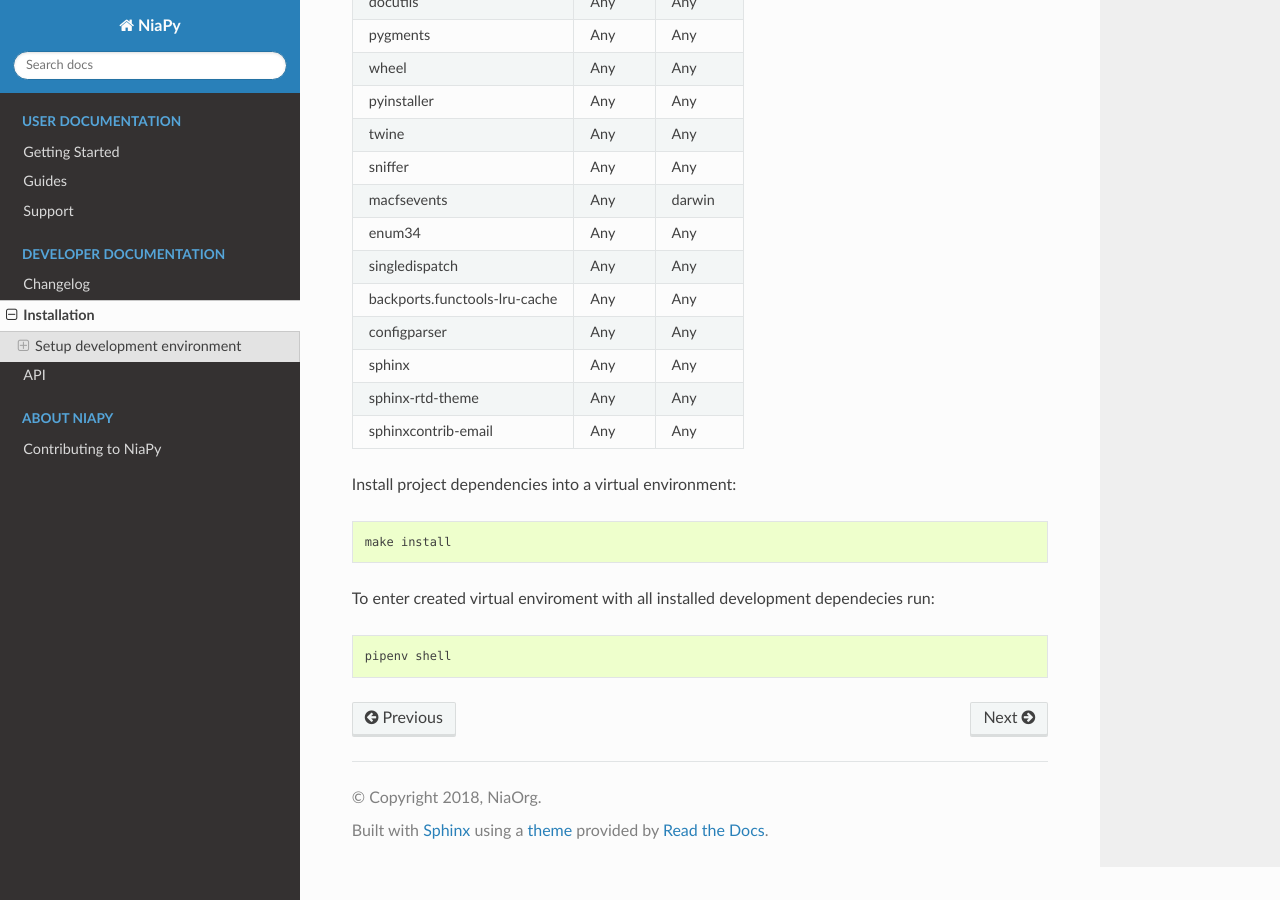
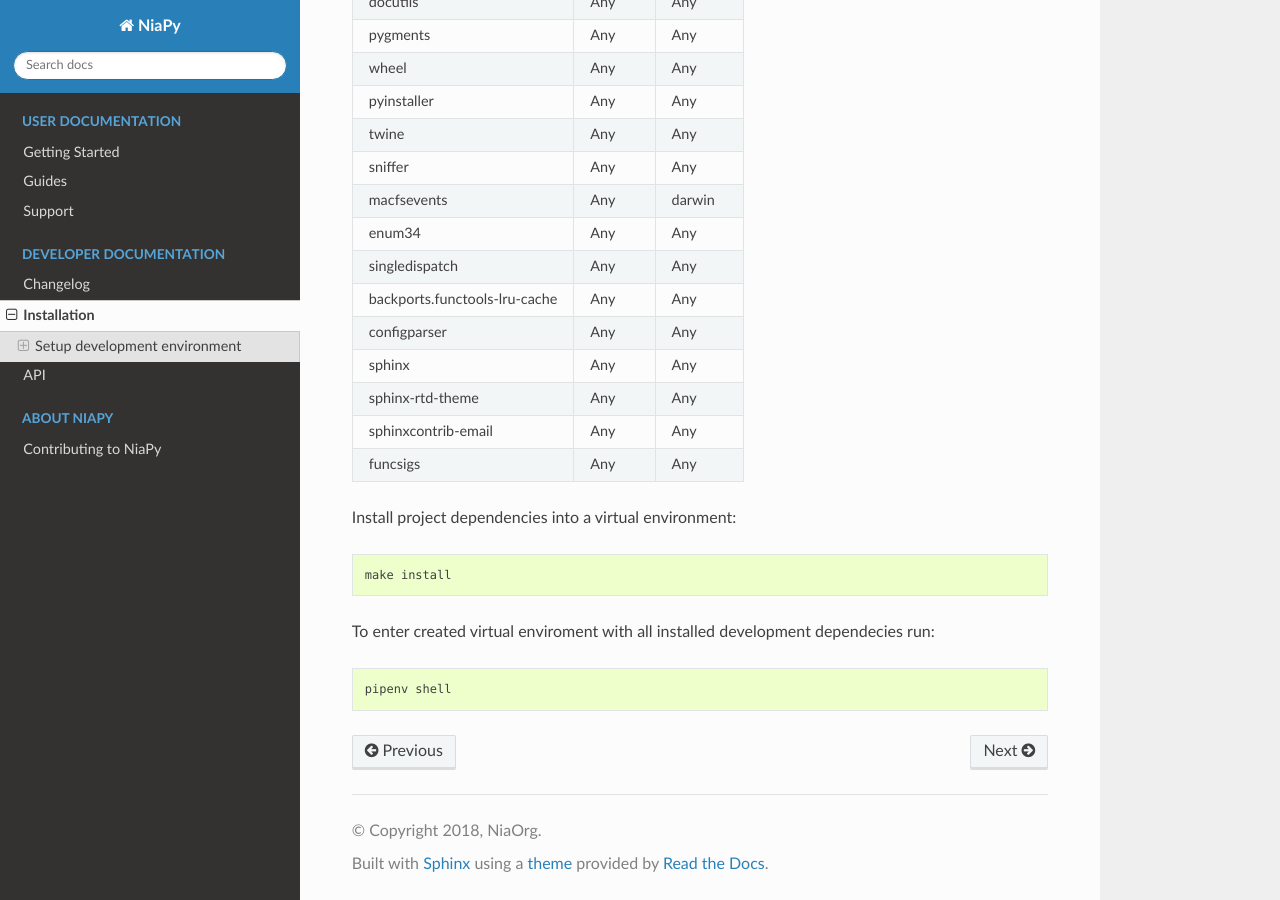
Before and after one commit to NiaOrg/NiaPy, a Sphinx documentation site: the page built from docs/source/installation.rst, in a window 1280 px wide and 900 px high, scrolled down 1359 px. Built offline with Sphinx 7.4.7 and the Read the Docs theme 2.0.0, drawn with Linux system fonts in a browser that asks for light colours; pages that are not in the unit, such as notebooks, are missing from menus.

```diff
--- a/docs/source/installation.rst
+++ b/docs/source/installation.rst
@@ -67,6 +67,7 @@ configparser                   Any      Any
 sphinx                         Any      Any
 sphinx-rtd-theme               Any      Any
 sphinxcontrib-email            Any      Any
+funcsigs                       Any      Any
 =============================  =======  ========
 
 Install project dependencies into a virtual environment:
```
Also changed, not shown: CONTRIBUTING.md (+1 -0 lines).
